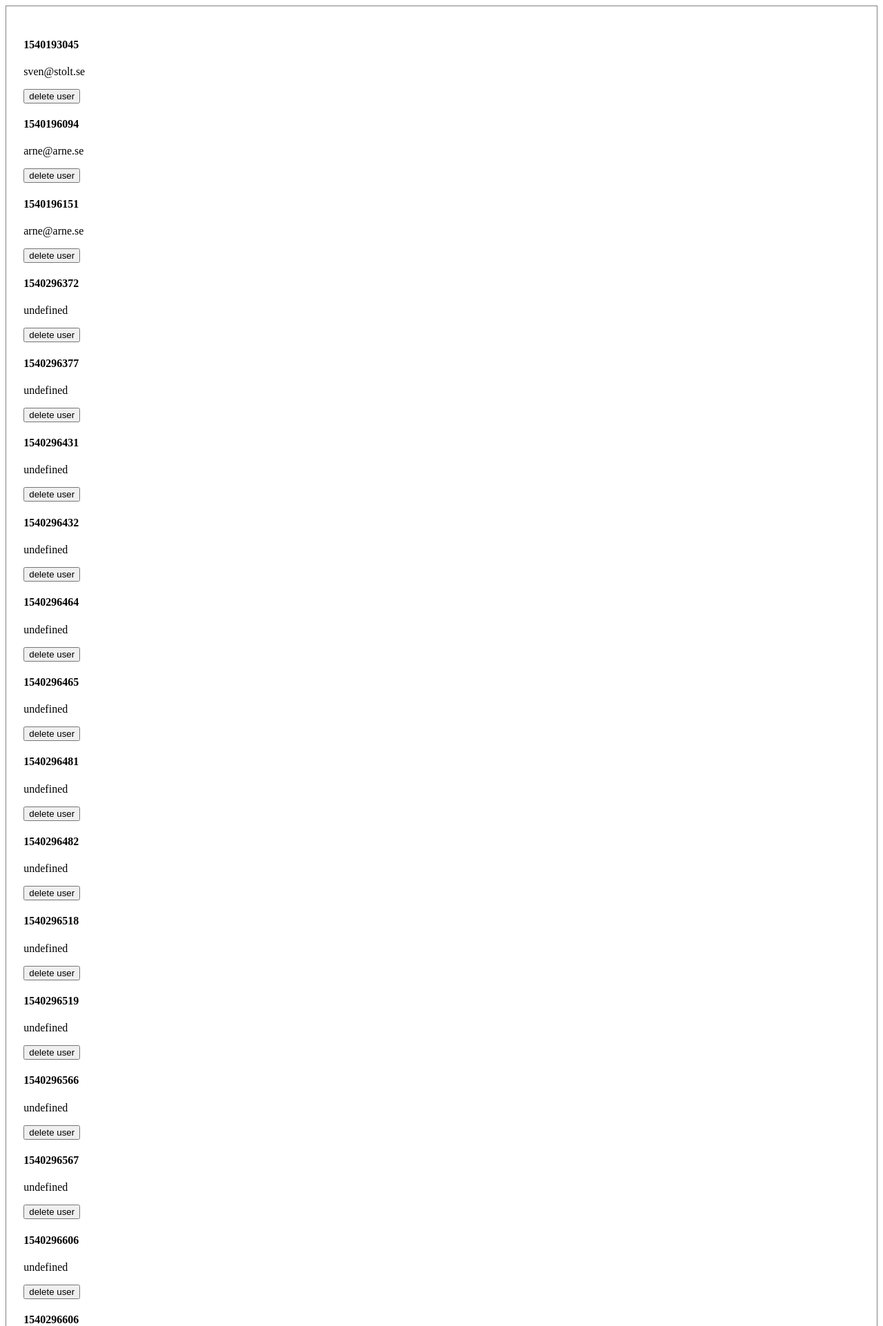
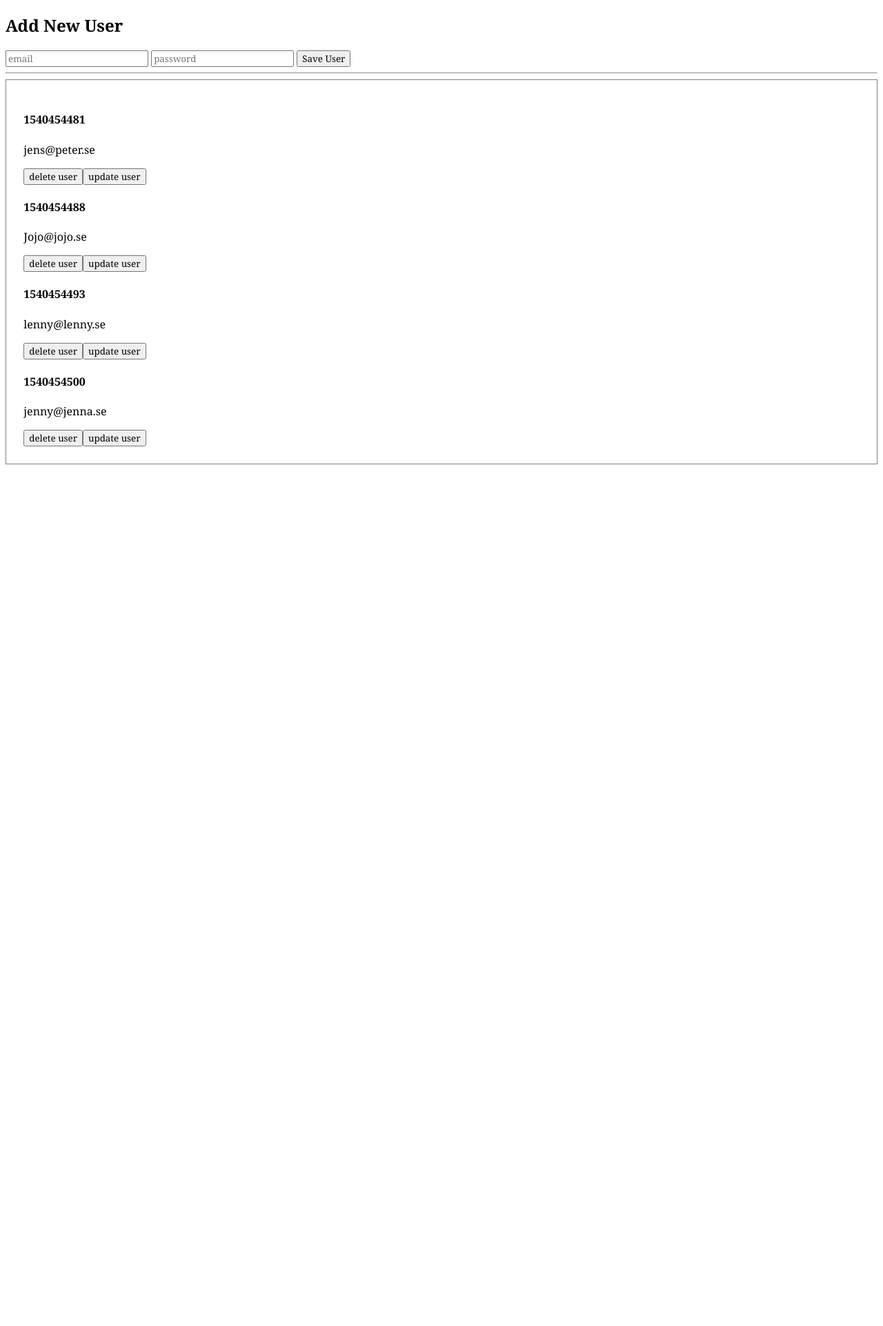
Before and after one commit to freddeP/php_crud_file_t4, a PHP site: page /views/list_users.php in a window 1280 px wide. Shown: the top 1922 px of the page at 69% size. After the commit the page ends 673 px from the top, so only its background shows below. Run offline with PHP 8.4, Linux system fonts and the light colour scheme.

Commit message:
update delete ready

```diff
--- a/classes/File.php
+++ b/classes/File.php
@@ -26,33 +26,61 @@ class File  {
         file_put_contents($this->url, $fileContent);
     }
 
-    public function delete_obj_in_file($id)
+    private function get_key_from_id($id)
     {
-
         $fileContent = $this->read();
-        $delKey = "";
-
         foreach($fileContent as $key=>$val)
         {
             if($id == $val->id)
             {
-                $delKey = $key;
-                break;
+                return $key;
+            }
+        }
+        return false;
+    }
+
+    public function update_obj_in_file($id,$user)
+    {
+        $fileContent = $this->read();
+        $updateKey = $this->get_key_from_id($id);
+
+        if($updateKey !== false)
+        {
+            $user_info = json_decode($user);
+            // validate email first
+            if(filter_var($user_info -> email,FILTER_VALIDATE_EMAIL))
+            {
+                // updatera objekten i arrayen från filen
+                $fileContent[$updateKey]->email = $user_info -> email;
+                $fileContent[$updateKey]->password = $user_info -> password;
+
+                $fileContent = json_encode($fileContent, JSON_PRETTY_PRINT);
+                file_put_contents($this->url, $fileContent);
             }
         }
 
-        if($delKey != "")
+
+
+    }
+
+
+    public function delete_obj_in_file($id)
+    {
+        $fileContent = $this->read();
+        $delKey = $this->get_key_from_id($id);
+
+        if($delKey !== false)
         {
+
             array_splice($fileContent, $delKey, 1);
+
             $fileContent = json_encode($fileContent, JSON_PRETTY_PRINT);
             file_put_contents($this->url, $fileContent);
-            echo "object deleted";
+            return true;
+        }
+        else{
+            return false;
         }
     }
 
-
-
-
-
-
 }
--- a/controllers/user.php
+++ b/controllers/user.php
@@ -9,16 +9,29 @@ if($_SERVER['REQUEST_METHOD'] == "POST")
 
   if( isset($_POST['delId']) )
   {
-    //echo json_encode($_POST);
-    echo '{"mes" : "I will delete you sooon"}';
+    // Denna kod nås från ajax-request
+    $file = new File("users.json");
+    if( $file->delete_obj_in_file($_POST['delId']))
+    {
+        echo '{"mes" : "deleted"}';
+    }
+  }
+  else if(isset($_POST['update'])){
 
+    $id = $_POST['id'];  // Skicka med id för sig
+    $user = json_encode($_POST); // skicka med hela posten
+    $file = new File('users.json');
+
+    $file -> update_obj_in_file($id,$user);
+    header("Location: ../views/list_users.php");
   }
   else
   {
+    // Anropas från ett vanligt formulär
     $user = new User($_POST['email'], $_POST['password']);
     $file = new File("users.json");
     $file->write($user);
-
+    header("Location: ../views/list_users.php");
   }
 
 
--- a/index.php
+++ b/index.php
@@ -4,5 +4,5 @@ require_once("./classes/File.php");
 require_once("./classes/User.php");
 
 
-$file = new File("users.json");
-$file->delete_obj_in_file(1540196156);
+/* $file = new File("users.json");
+$file->delete_obj_in_file(1540365022); */
--- a/views/list_users.php
+++ b/views/list_users.php
@@ -1,6 +1,18 @@
 <?php
 include "header.php";
+include "user_form.php";
 ?>
+
+<div id = "updateFormDiv">
+    <h2>Update Form</h2> <span id = "closeUpdateFormDiv">&times;</span>
+    <form action="../controllers/user.php" method="post">
+        <input type="email" id = "email" name="email" placeholder="email" required>
+        <input type="password" name="password" placeholder="password" required>
+        <input type="hidden" name="update" value = "true">
+        <input type="hidden" id = "updateId" name="id" value = "">
+        <input type="submit" value="Update User">
+    </form>
+</div>
 
 
 <div id = "userInfo">
@@ -21,22 +33,41 @@ $(document).ajaxError(function(event, jqxhr, settings, thrownError) {
 
     function initUsers(){
         $.get("../controllers/user.php", printData );
+
+        $("#closeUpdateFormDiv").click(function(){
+            $("#updateFormDiv").slideUp(400);
+        })
     }
 
     function printData(data)
     {
        let container = $("#userInfo");
 
+       // Testa att skriva ut baklänges vid tillfälle.
 
        data.forEach(function(user){
-           container.append("<h4>"+user.id+"</h4>"+
+           container.append("<div><h4>"+user.id+"</h4>"+
            "<p>"+user.email+"</p>"+
             "<button class = 'delete' id = '"+user.id+"' >"+
-            "delete user</button>"
-           )
+            "delete user</button>"+
+            "<button class = 'update' title = '"+user.email+"'  id = 'u"+user.id+"'>update user</button>"+
+            "</div>"
+           );
        });  // end forEach
 
-       $(".delete").click(deleteUser);
+        $(".delete").click(deleteUser);
+        $(".update").click(updateUser);
+    }
+
+    function updateUser()
+    {
+        $("#updateFormDiv").slideDown(400);
+
+        var key = this.id.substring(1);
+        var email = this.title;
+        $("#updateId").val(key);
+        $("#email").val(email);
+
     }
 
     function deleteUser()
@@ -44,9 +75,9 @@ $(document).ajaxError(function(event, jqxhr, settings, thrownError) {
         //console.log(this.id);
 
         $.post("../controllers/user.php",
-        {delId : this.id},
-        function(result, err){
-            alert(err);
+        {delId : this.id}, (result, err)=>{
+
+           $("#"+this.id).parent().remove();
             console.log(result);
         });
     }
--- a/views/style.css
+++ b/views/style.css
@@ -1,8 +1,32 @@
+*{
+    box-sizing: border-box;
+    font-family: Cambria, Cochin, Georgia, Times, 'Times New Roman', serif
+}
+
 #userInfo{
-
-    box-sizing: border-box;
     border:1px solid grey;
     padding:2%;
     margin-bottom:3px;
 
 }
+
+#updateFormDiv{
+
+    position:fixed;
+    width:80%;
+    padding:3%;
+    border:2px solid #404040;
+    background: #eee;
+    top:10vh;
+    left:10%;
+    height:60vh;
+    display:none;
+}
+
+#updateFormDiv span{
+    cursor:pointer;
+    font-size:3em;
+    position:absolute;
+    top: 2px;
+    right:5px;
+}
--- a/views/user_form.php
+++ b/views/user_form.php
@@ -1,7 +1,7 @@
 <?php
 include "header.php";
 ?>
-
+<h2> Add New User </h2>
     <form action="../controllers/user.php" method="post">
 
         <input type="email" name="email" placeholder="email">
@@ -9,7 +9,7 @@ include "header.php";
         <input type="submit" value="Save User">
 
     </form>
-
+<hr>
 <?php
 include "footer.php";
 ?>
```
Also changed, not shown: .data/users.json.
